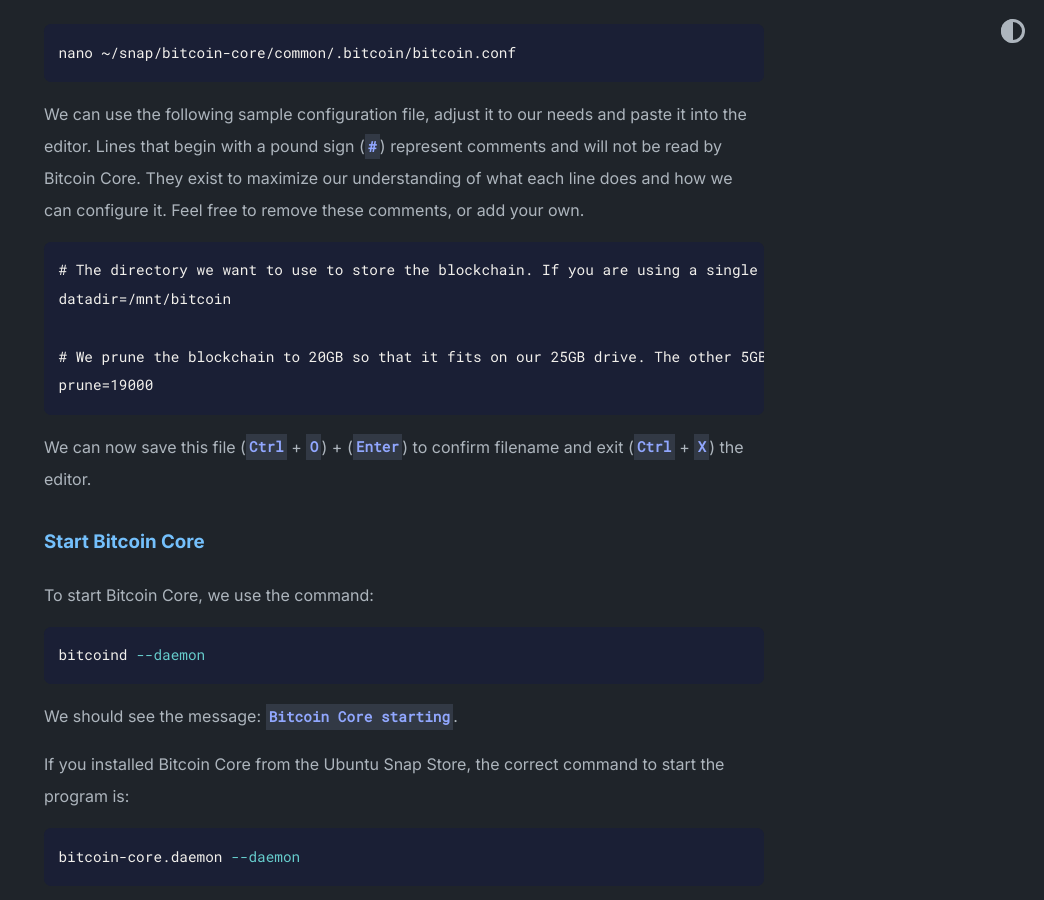
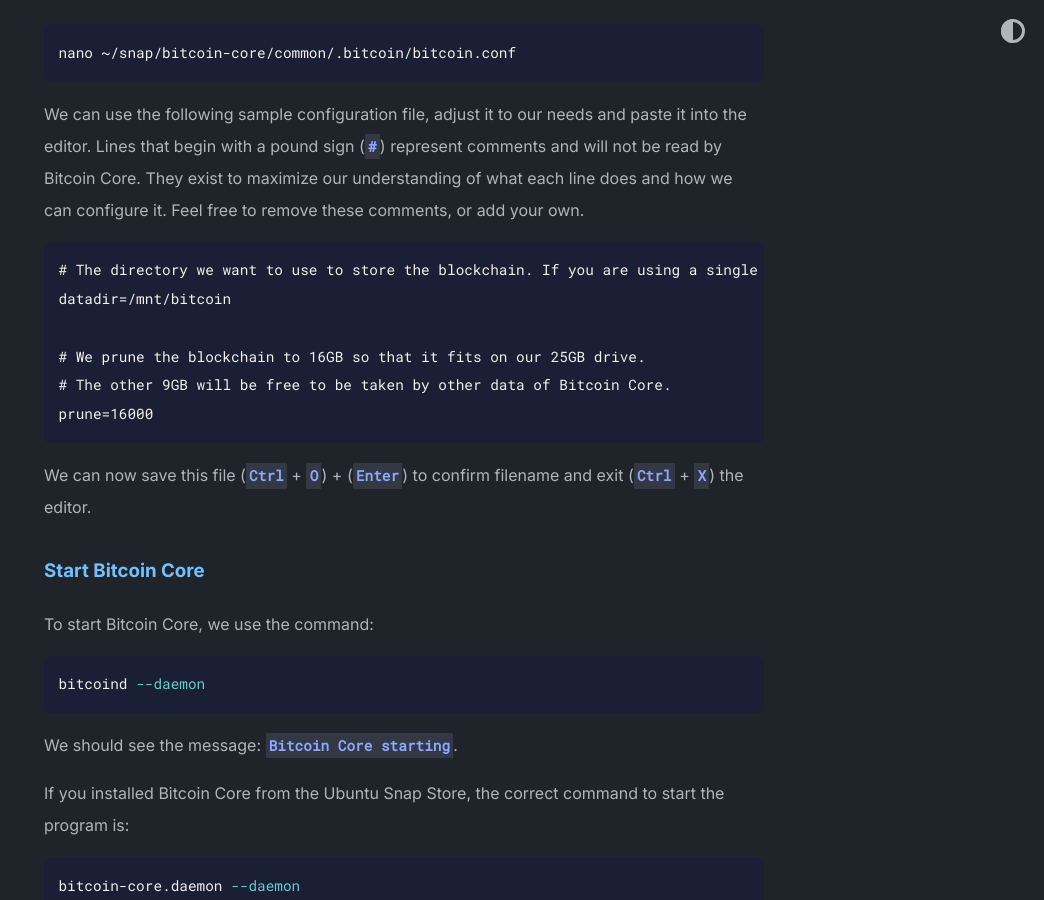
Before and after one commit to VancouverBitdevs/nodeacademy, a Jekyll site: the page built from _posts/2023-05-13-configure-bitcoin.md, in a window 1280 px wide and 900 px high, scrolled down 964 px. Shown: the whole window, without its empty margins (236-1280 px from the left). Built offline with Jekyll 4.4.1, drawn with Linux system fonts in a browser that asks for light colours; some of the changed text lies outside the part shown.

Commit message:
fix error

````diff
--- a/_posts/2023-05-13-configure-bitcoin.md
+++ b/_posts/2023-05-13-configure-bitcoin.md
@@ -36,8 +36,9 @@ We can use the following sample configuration file, adjust it to our needs and p
 # The directory we want to use to store the blockchain. If you are using a single drive, remove this setting. Otherwise, specify the path of your external drive.
 datadir=/mnt/bitcoin
 
-# We prune the blockchain to 20GB so that it fits on our 25GB drive. The other 5GB will be free to be taken by other data of Bitcoin Core. If you expect
-prune=19000
+# We prune the blockchain to 16GB so that it fits on our 25GB drive.
+# The other 9GB will be free to be taken by other data of Bitcoin Core.
+prune=16000
 ```
 
 We can now save this file (`Ctrl` + `O`) + (`Enter`) to confirm filename and exit (`Ctrl` + `X`) the editor.
````
